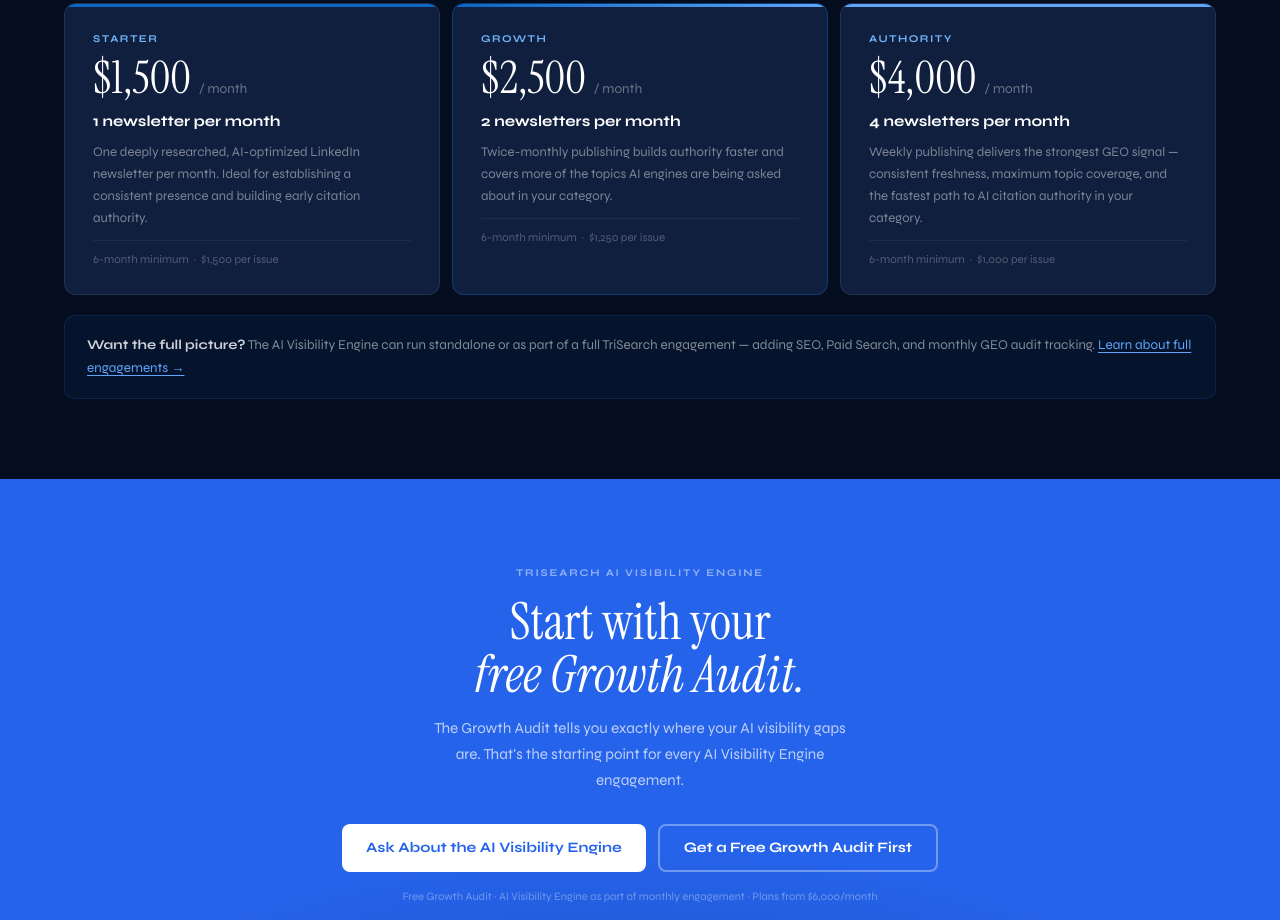
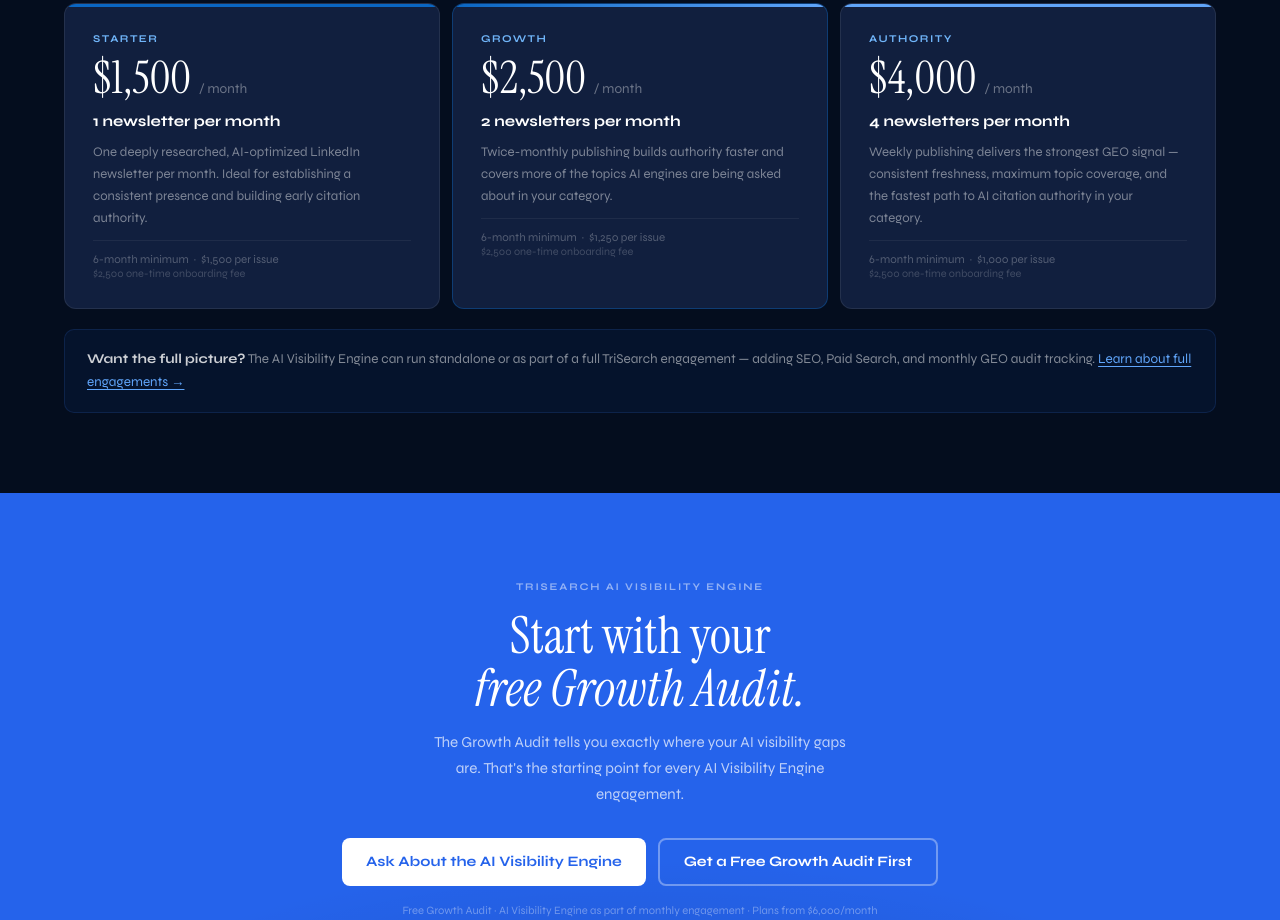
Before and after one commit to matthensler/trisearch, a plain HTML site: page ai-visibility-engine/index.html in a window 1280 px wide. Shown: the part 4433-5353 px from the top of the page. Drawn offline with Linux system fonts and the light colour scheme.

Commit message:
Add files via upload

```diff
--- a/ai-visibility-engine/index.html
+++ b/ai-visibility-engine/index.html
@@ -462,7 +462,7 @@
       <div class="pc-price"><span class="pc-amount">$1,500</span><span class="pc-mo">/ month</span></div>
       <div class="pc-cadence">1 newsletter per month</div>
       <p class="pc-desc">One deeply researched, AI-optimized LinkedIn newsletter per month. Ideal for establishing a consistent presence and building early citation authority.</p>
-      <div class="pc-footnote">6-month minimum &nbsp;·&nbsp; $1,500 per issue</div>
+      <div class="pc-footnote">6-month minimum &nbsp;·&nbsp; $1,500 per issue<br/><span style="font-size:0.68rem;color:rgba(255,255,255,0.2);">$2,500 one-time onboarding fee</span></div>
     </div>
 
     <div class="price-card featured-card">
@@ -471,7 +471,7 @@
       <div class="pc-price"><span class="pc-amount">$2,500</span><span class="pc-mo">/ month</span></div>
       <div class="pc-cadence">2 newsletters per month</div>
       <p class="pc-desc">Twice-monthly publishing builds authority faster and covers more of the topics AI engines are being asked about in your category.</p>
-      <div class="pc-footnote">6-month minimum &nbsp;·&nbsp; $1,250 per issue</div>
+      <div class="pc-footnote">6-month minimum &nbsp;·&nbsp; $1,250 per issue<br/><span style="font-size:0.68rem;color:rgba(255,255,255,0.2);">$2,500 one-time onboarding fee</span></div>
     </div>
 
     <div class="price-card">
@@ -480,7 +480,7 @@
       <div class="pc-price"><span class="pc-amount">$4,000</span><span class="pc-mo">/ month</span></div>
       <div class="pc-cadence">4 newsletters per month</div>
       <p class="pc-desc">Weekly publishing delivers the strongest GEO signal — consistent freshness, maximum topic coverage, and the fastest path to AI citation authority in your category.</p>
-      <div class="pc-footnote">6-month minimum &nbsp;·&nbsp; $1,000 per issue</div>
+      <div class="pc-footnote">6-month minimum &nbsp;·&nbsp; $1,000 per issue<br/><span style="font-size:0.68rem;color:rgba(255,255,255,0.2);">$2,500 one-time onboarding fee</span></div>
     </div>
 
   </div>
```
